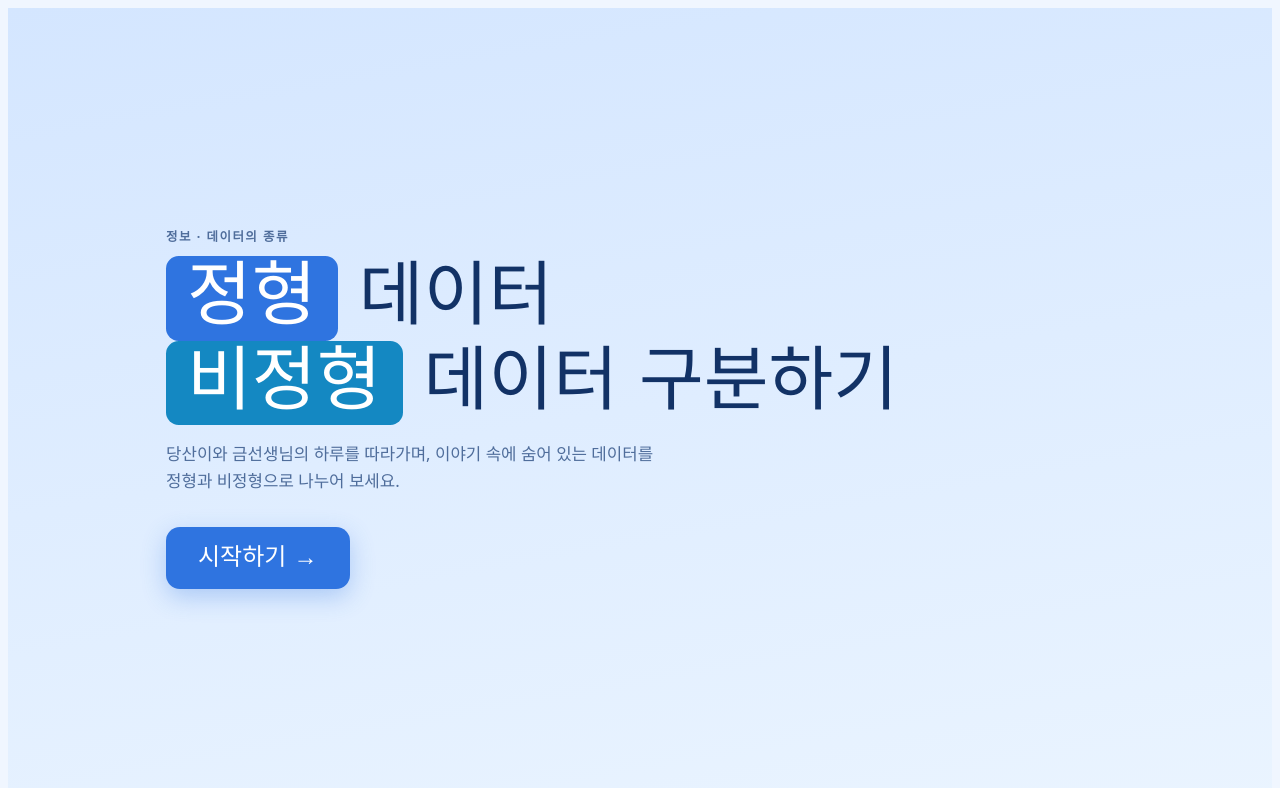
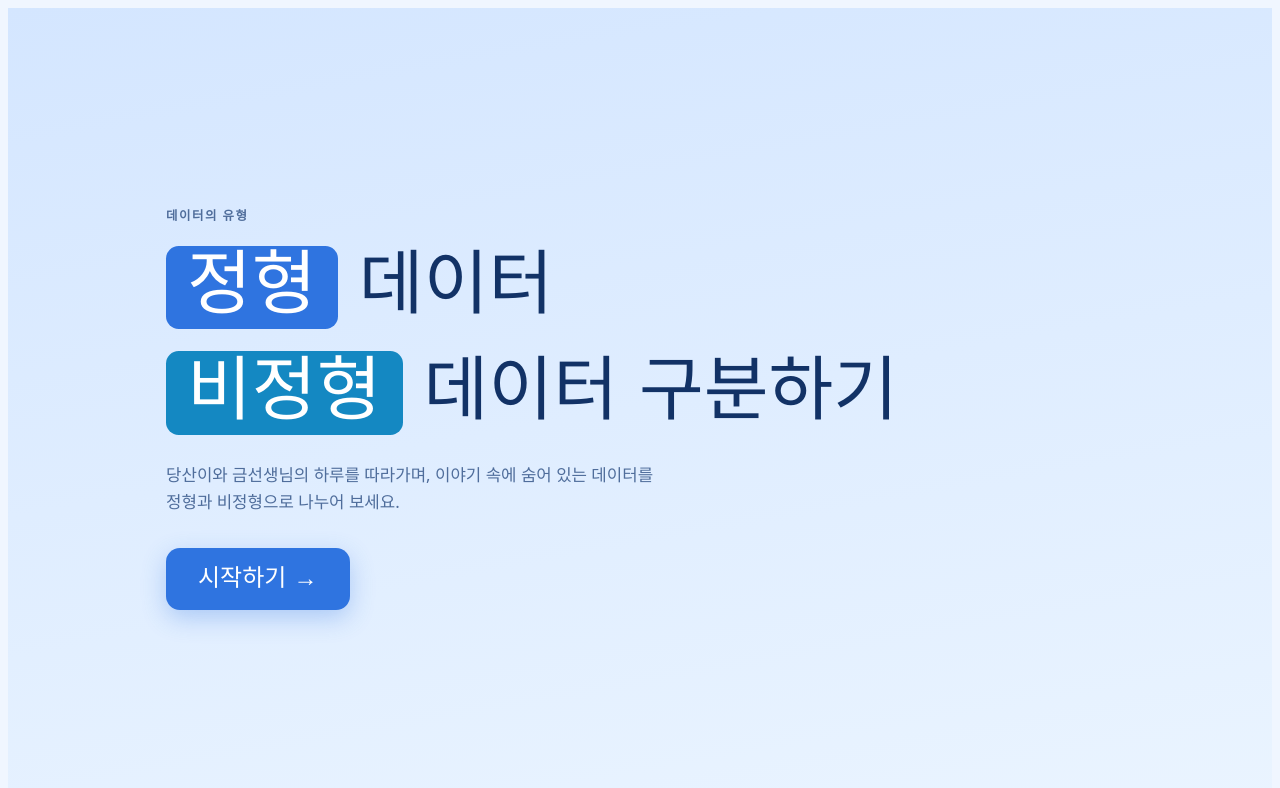
Before and after one commit to keummawon/data-classify, a plain HTML site: page index.html in a window 1280 px wide. Drawn offline with Linux system fonts and the light colour scheme; a web font is replaced by a local one.

Commit message:
제목 라벨을 '데이터의 유형'으로 바꾸고 첫 화면 제목 박스 겹침 수정
Co-Authored-By: Claude Opus 5.5 <noreply@anthropic.com>

```diff
--- a/index.html
+++ b/index.html
@@ -179,8 +179,8 @@ main.wrap,#result>div{grid-template-columns:minmax(0,1fr)}
 /* start screen */
 .intro{background:linear-gradient(170deg,var(--navy),var(--navy-2));color:var(--navy-ink);min-height:100svh;display:grid;align-items:center;margin-top:calc(-1 * env(safe-area-inset-top,0px));padding-top:calc(env(safe-area-inset-top,0px) + 2.5rem);padding-bottom:2.5rem}
 .intro .wrap{width:100%}
-.intro h1{font-family:var(--f-display);font-weight:400;font-size:clamp(2.4rem,8vw,4.4rem);line-height:1.2;margin:.6rem 0 1rem;text-wrap:balance}
-.hl{display:inline-block;padding:0 .3em;border-radius:.18em;color:var(--on-accent)}
+.intro h1{font-family:var(--f-display);font-weight:400;font-size:clamp(2.4rem,8vw,4.4rem);line-height:1.5;margin:.6rem 0 1rem;text-wrap:balance}
+.hl{display:inline-block;line-height:1.15;padding:.02em .3em;border-radius:.18em;color:var(--on-accent)}
 .hl.s{background:var(--blue)} .hl.u{background:var(--sky)}
 .intro p.lead{margin:0;max-width:52ch;color:var(--navy-muted);font-size:1.05rem}
 .start{margin-top:2rem;appearance:none;border:0;cursor:pointer;font:inherit;font-family:var(--f-display);font-size:1.5rem;padding:.75rem 2rem;border-radius:14px;background:var(--blue);color:var(--on-accent);box-shadow:0 8px 24px rgba(47,116,224,.3);transition:transform .15s}
@@ -199,7 +199,7 @@ main.wrap,#result>div{grid-template-columns:minmax(0,1fr)}
 
 <section class="intro" id="intro">
   <div class="wrap">
-    <div class="eyebrow">정보 · 데이터의 종류</div>
+    <div class="eyebrow">데이터의 유형</div>
     <h1><span class="hl s">정형</span> 데이터<br><span class="hl u">비정형</span> 데이터 구분하기</h1>
     <p class="lead">당산이와 금선생님의 하루를 따라가며, 이야기 속에 숨어 있는 데이터를 정형과 비정형으로 나누어 보세요.</p>
     <button class="start" id="btn-start" type="button">시작하기 →</button>
@@ -210,7 +210,7 @@ main.wrap,#result>div{grid-template-columns:minmax(0,1fr)}
 <header class="hero">
   <div class="wrap">
     <button class="home" id="btn-home" type="button">← 처음 화면</button>
-    <div class="eyebrow">정보 · 데이터의 종류</div>
+    <div class="eyebrow">데이터의 유형</div>
     <h1>하루 속 데이터 분류하기</h1>
     <p>시나리오 속 <b>파란 박스</b>를 눌러 <b>정형</b>인지 <b>비정형</b>인지 골라 보세요.</p>
   </div>
```
